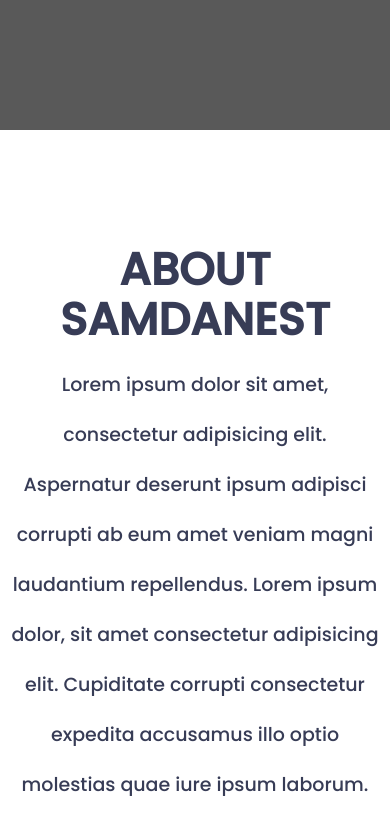
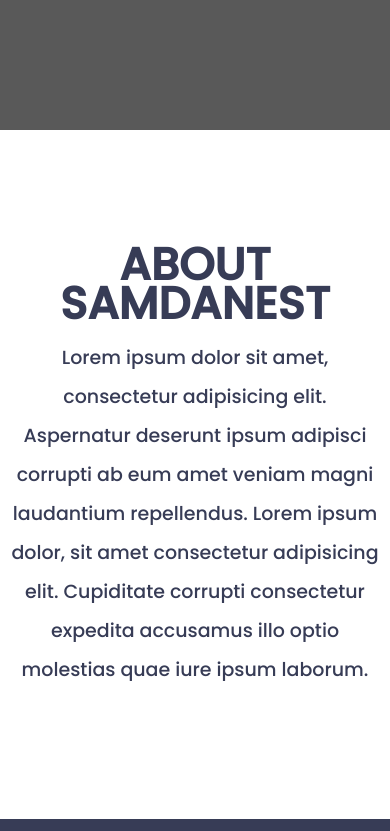
Before and after one commit to Shapati/SAMDANEST1, a plain HTML site: page index.html in a window 390 px wide. Shown: the part 600-1431 px from the top of the page. Drawn offline with nearby package versions, Linux system fonts and the light colour scheme; a web font is replaced by a local one.

Commit message:
Update style.css

```diff
--- a/style.css
+++ b/style.css
@@ -112,7 +112,7 @@
 .introduction{
     margin-bottom: 30px;
     background-color: white;
-    line-height: 30px;
+    line-height: 35px;
     padding: 100px 10px;
 
 }
@@ -288,7 +288,7 @@
 .introduction{
     margin-bottom: 30px;
     background-color: white;
-    line-height: 50px;
+    line-height: 39px;
     padding: 100px 10px;
 
 }
```
